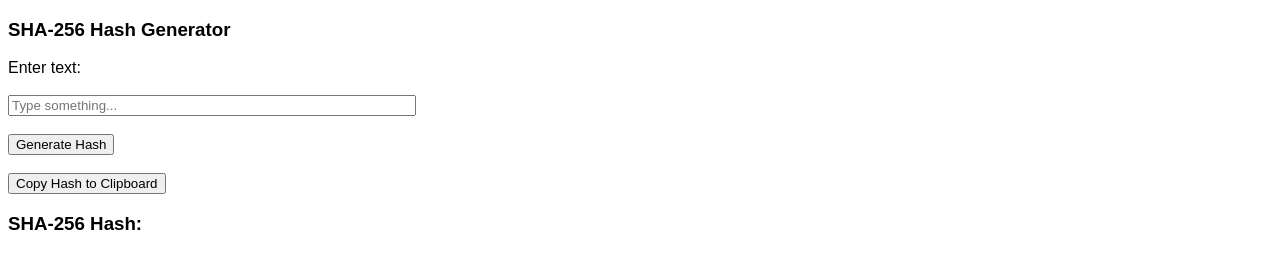
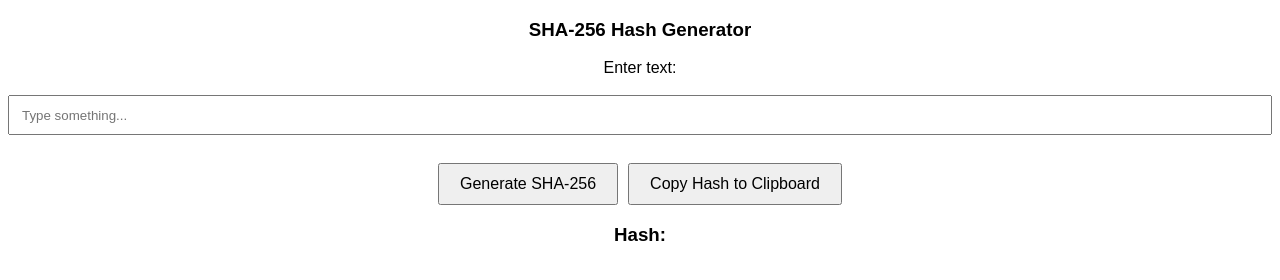
Before and after one commit to kongkrit/sha256, a plain HTML site: page index.html in a window 1280 px wide. Drawn offline with Linux system fonts and the light colour scheme.

Commit message:
beautify text input box and buttons
1. text input box spans from left to right of viewport
2. two buttons are now centered

```diff
--- a/index.html
+++ b/index.html
@@ -7,6 +7,24 @@
     <style>
         body {
             font-family: sans-serif;
+            text-align: center;
+        }
+        #textInput {
+            width: 100%;
+            box-sizing: border-box;
+            padding: 12px;
+            height: 40px;
+        }
+        .button-container {
+            display: flex;
+            justify-content: center;
+            gap: 10px;
+            margin-top: 10px;
+        }
+        button {
+            padding: 10px 20px;
+            font-size: 16px;
+            cursor: pointer;
         }
     </style>
     <script>
@@ -46,13 +64,14 @@
 <body>
     <h3>SHA-256 Hash Generator</h3>
     <label for="textInput">Enter text:</label>
-	<br><br>
-    <input type="text" id="textInput" placeholder="Type something..." style="width: 400px;">
     <br><br>
-    <button onclick="generateHash()">Generate Hash</button>
+    <input type="text" id="textInput" placeholder="Type something...">
     <br><br>
-    <button onclick="copyHashToClipboard()">Copy Hash to Clipboard</button>
-    <h3>SHA-256 Hash:</h3>
+    <div class="button-container">
+        <button onclick="generateHash()">Generate SHA-256</button>
+        <button onclick="copyHashToClipboard()">Copy Hash to Clipboard</button>
+    </div>
+    <h3>Hash:</h3>
     <p id="hashOutput" style="color: red;"></p>
 </body>
 </html>
```
